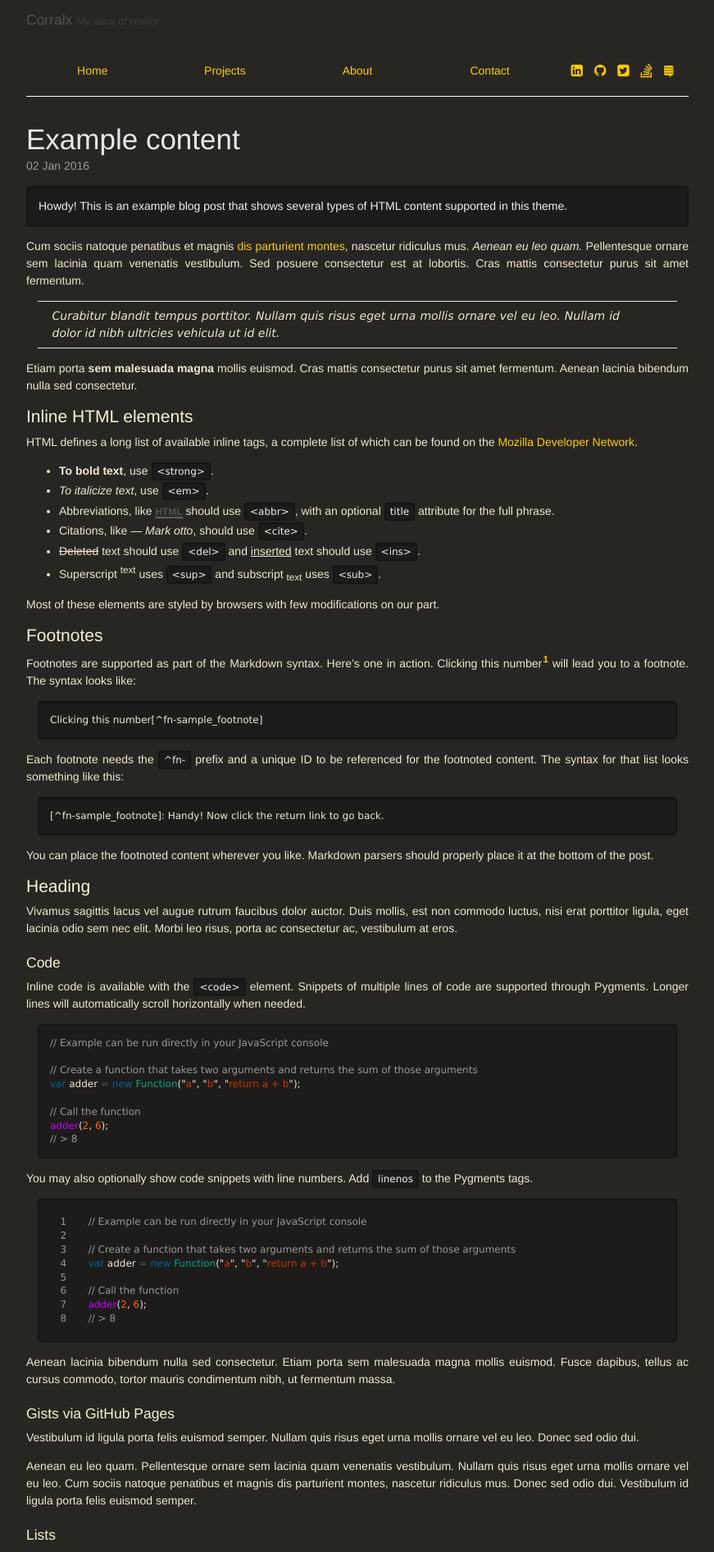
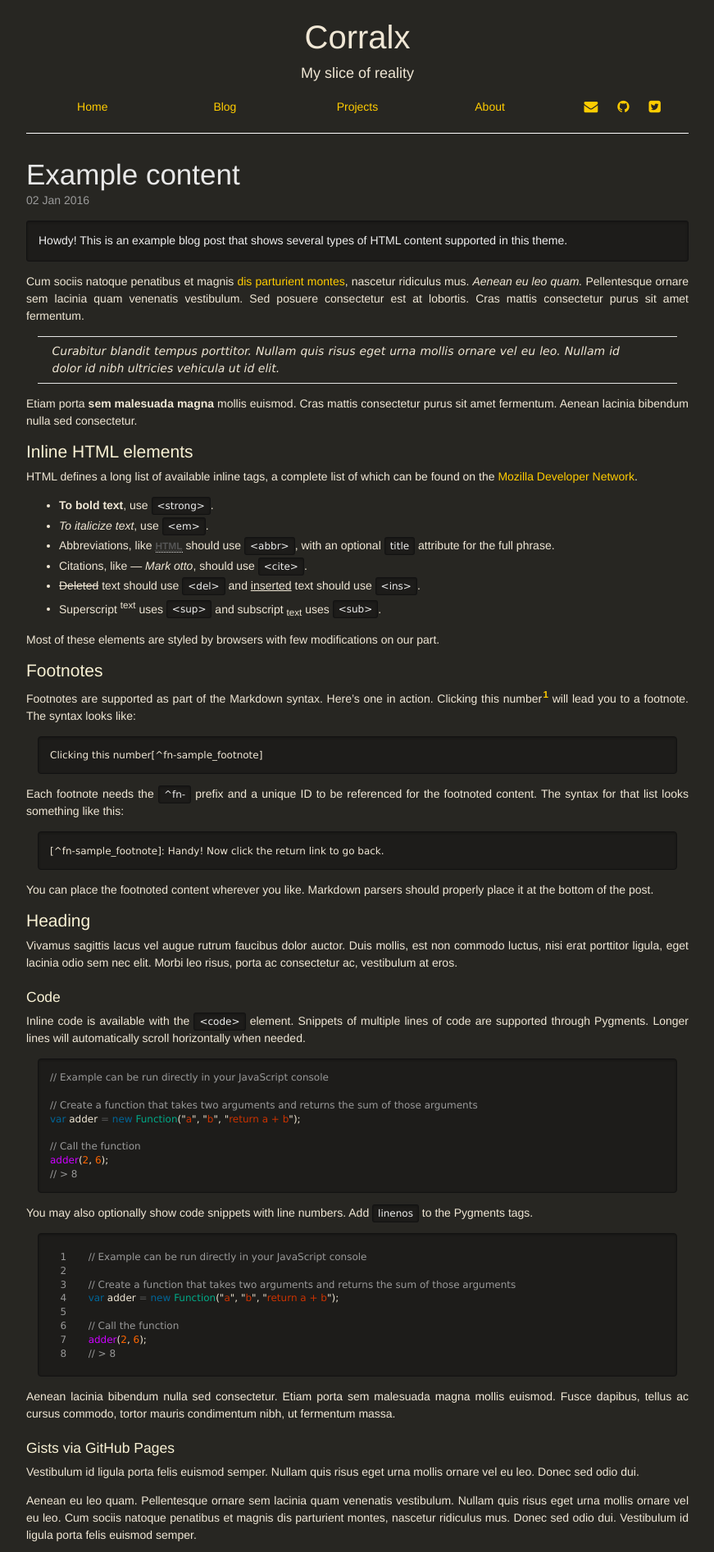
Before and after one commit to Corralx/corralx.github.io, a Jekyll site: the page built from _posts/2016-01-02-example-content.md, in a window 1280 px wide. Shown: the top 1893 px of the page at 82% size, without its empty margins (204-1075 px from the left). Built offline with Jekyll 4.4.1, drawn with Linux system fonts in a browser that asks for light colours; some web fonts are replaced.

Commit message:
First working menu

```diff
--- a/_includes/head.html
+++ b/_includes/head.html
@@ -10,9 +10,13 @@
     {% endif %}
   </title>
 
-  <script id="navbar-script" async src="{{ site.baseurl }}/public/responsive-nav.min.js"></script>
+  <script src="https://ajax.googleapis.com/ajax/libs/jquery/1.12.2/jquery.min.js"></script>
+  <script src="{{ site.baseurl }}/public/jquery.slicknav.min.js"></script>
+
+  <!--
   <link rel="preload" href="{{ site.baseurl }}/styles.css" as="style" onload="this.rel='stylesheet'">
   <noscript><link rel="stylesheet" href="{{ site.baseurl }}/styles.css"></noscript>
+  -->
   <link rel="stylesheet" href="{{ site.baseurl }}/styles.css">
   <link rel="shortcut icon" href="{{ site.baseurl }}/public/favicon.ico">
   <link rel="alternate" type="application/atom+xml" title="{{ site.title }}" href="{{ site.baseurl }}/atom.xml">
--- a/_layouts/default.html
+++ b/_layouts/default.html
@@ -7,15 +7,23 @@
 
     <div class="container content">
       <header class="masthead">
+      	<!--
         <h3 class="masthead-title">
           <a href="{{ site.baseurl }}/" title="Home">{{ site.title }}</a>
           <small>{{ site.tagline }}</small>
         </h3>
+		-->
 
-        <nav class="nav-collapse">
+		<h1>{{ site.title }}</h1>
+		<h2>{{ site.tagline }}</h2>
+
+        <nav id="menu">
           <ul>
             <li>
               <a class="fill" href="{{ site.baseurl }}/" title="Home">Home</a>
+            </li>
+            <li>
+              <a class="fill" href="{{ site.baseurl }}/blog">Blog</a>
             </li>
             <li>
               <a class="fill" href="{{ site.baseurl }}/projects" title="Projects">Projects</a>
@@ -24,14 +32,16 @@
               <a class="fill" href="{{ site.baseurl }}/about" title="About">About</a>
             </li>
             <li>
-              <a class="fill" href="mailto:{{ site.author.email }}">Contact</a>
-            </li>
-            <li>
+              <a class="icon" href="mailto:{{ site.author.email }}"><i class="fa fa-envelope"></i></a>
+              <!--
               <a class="icon" href="https://linkedin.com/in/{{ site.author.linkedin }}" target="_blank"><i class="fa fa-linkedin-square"></i></a>
+              -->
               <a class="icon" href="https://github.com/{{ site.author.github }}" target="_blank"><i class="fa fa-github"></i></a>
               <a class="icon" href="https://twitter.com/{{ site.author.twitter }}" target="_blank"><i class="fa fa-twitter-square"></i></a>
+              <!--
               <a class="icon" href="https://stackoverflow.com/users/{{ site.author.stackoverflow }}" target="_blank"><i class="fa fa-stack-overflow"></i></a>
               <a class="icon" href="https://stackexchange.com/users/{{ site.author.stackexchange }}" target="_blank"><i class="fa fa-stack-exchange"></i></a>
+              -->
             </li>
           </ul>
         </nav>
--- a/_posts/2016-01-02-example-content.md
+++ b/_posts/2016-01-02-example-content.md
@@ -120,9 +120,9 @@ Integer posuere erat a ante venenatis dapibus posuere velit aliquet. Morbi leo r
 
 Quisque consequat sapien eget quam rhoncus, sit amet laoreet diam tempus. Aliquam aliquam metus erat, a pulvinar turpis suscipit at.
 
-![placeholder](http://placehold.it/800x400 "Large example image")
-![placeholder](http://placehold.it/400x200 "Medium example image")
-![placeholder](http://placehold.it/200x200 "Small example image")
+![placeholder](https://placehold.it/800x400 "Large example image")
+![placeholder](https://placehold.it/400x200 "Medium example image")
+![placeholder](https://placehold.it/200x200 "Small example image")
 
 ### Tables
 
--- a/_sass/_masthead.scss
+++ b/_sass/_masthead.scss
@@ -3,23 +3,102 @@
 // Super small header above the content for site name and short description.
 
 .masthead {
-  padding-top:    1rem;
-  padding-bottom: 0;
-  margin: 0;
+  padding: 0;
+  margin: 0 0 2rem 0;
+  width: 100%;
+  height: auto;
+  text-align: center;
+
+  h1
+  {
+    color: $body-color;
+    font-family: "OpenSans-Light", "Helvetica Neue", Helvetica, Arial, sans-serif;
+    font-weight: normal;
+    font-size: 40px;
+    line-height: 1.2;
+    padding: 1.5rem 0 0 0;
+    margin: 0;
+  }
+
+  h2
+  {
+    color: $body-color;
+    font-family: "OpenSans-Light", "Helvetica Neue", Helvetica, Arial, sans-serif;
+    font-weight: normal;
+    font-size: 18px;
+    line-height: 1.2;
+    padding: 0.7rem 0 0 0;
+    margin: 0;
+  }
 }
 
-.masthead-title {
-  margin-top: 0;
-  margin-bottom: 0;
-  color: $gray-4;
+#menu {
+  padding: 0;
+  margin: 0;
+  border-bottom: 1px solid #fff;
 
-  a {
-    color: inherit;
+  ul {
+    margin: 0;
+    padding: 0;
+    display: -webkit-flex;
+    display: -webkit-box;
+    display: -ms-flexbox;
+    display: flex;
+    -webkit-justify-content: space-between;
+    -webkit-box-pack: justify;
+    -ms-flex-pack: justify;
+    justify-content: space-between;
+    list-style-type: none;
+    width: 100%;
+
+    li {
+      font-family: "OpenSans-Light", "Helvetica Neue", Helvetica, Arial, sans-serif;
+      font-weight: normal;
+      list-style: none;
+      -webkit-flex: 1 0;
+      -webkit-box-flex: 1;
+      -ms-flex: 1 0;
+      flex: 1 0;
+
+      a {
+        padding: 20px 0;
+        box-sizing: border-box;
+        display: inline-block;
+      }
+    }
+  }
+}
+
+#menu ul li .icon {
+  padding-top: 18px;
+  padding-bottom: 18px;
+  padding-left: 10px;
+  padding-right: 10px;
+  font-size: 120%;
+}
+
+
+.slicknav_btn {
+  background: $body-bg;
+}
+
+.slicknav_menu {
+  display: none;
+  background: $body-bg;
+}
+
+@media screen and (max-width: 850px) {
+  #menu {
+    display: none;
   }
 
-  small {
-    font-size: 75%;
-    font-weight: 400;
-    opacity: .5;
+  .slicknav_menu {
+    display: block;
+  }
+
+  .slicknav_nav a {
+    display: inline-block;
+    margin-left: 0;
+    margin-right: 0;
   }
 }
--- a/_sass/_type.scss
+++ b/_sass/_type.scss
@@ -96,52 +96,6 @@ a.fill {
   height: 100%;
 }
 
-.nav-collapse {
-  padding: 0;
-  margin: 20px 0 30px 0;
-  border-bottom: 1px solid #fff;
-
-  ul {
-    margin: 0;
-    padding: 0;
-    display: -webkit-flex;
-    display: -webkit-box;
-    display: -ms-flexbox;
-    display: flex;
-    -webkit-justify-content: space-between;
-    -webkit-box-pack: justify;
-    -ms-flex-pack: justify;
-    justify-content: space-between;
-    list-style-type: none;
-    width: 100%;
-
-    li {
-      font-family: "OpenSans-Light", "Helvetica Neue", Helvetica, Arial, sans-serif;
-      font-weight: normal;
-      list-style: none;
-      -webkit-flex: 1 0;
-      -webkit-box-flex: 1;
-      -ms-flex: 1 0;
-      flex: 1 0;
-      text-align: center;
-
-      a {
-        padding: 20px 0;
-        box-sizing: border-box;
-        display: inline-block;
-      }
-    }
-  }
-}
-
-ul li a.icon {
-  padding-top: 18px;
-  padding-bottom: 18px;
-  padding-left: 5px;
-  padding-right: 5px;
-  font-size: 120%;
-}
-
 // Markdown footnotes
 //
 // See the example content post for an example.
--- a/styles.scss
+++ b/styles.scss
@@ -3,7 +3,7 @@
 # only main files contain this front matter, not partials.
 ---
 
-{% include responsive-nav.css %}
+{% include slicknav.min.css %}
 
 @import "variables";
 @import "base";
```
Also changed, not shown: other parts of _layouts/default.html (+7 -6 lines), _includes/responsive-nav.css (deleted, +0 -49 lines), _includes/slicknav.min.css (added), public/jquery.slicknav.min.js (added), public/responsive-nav.min.js (deleted).
